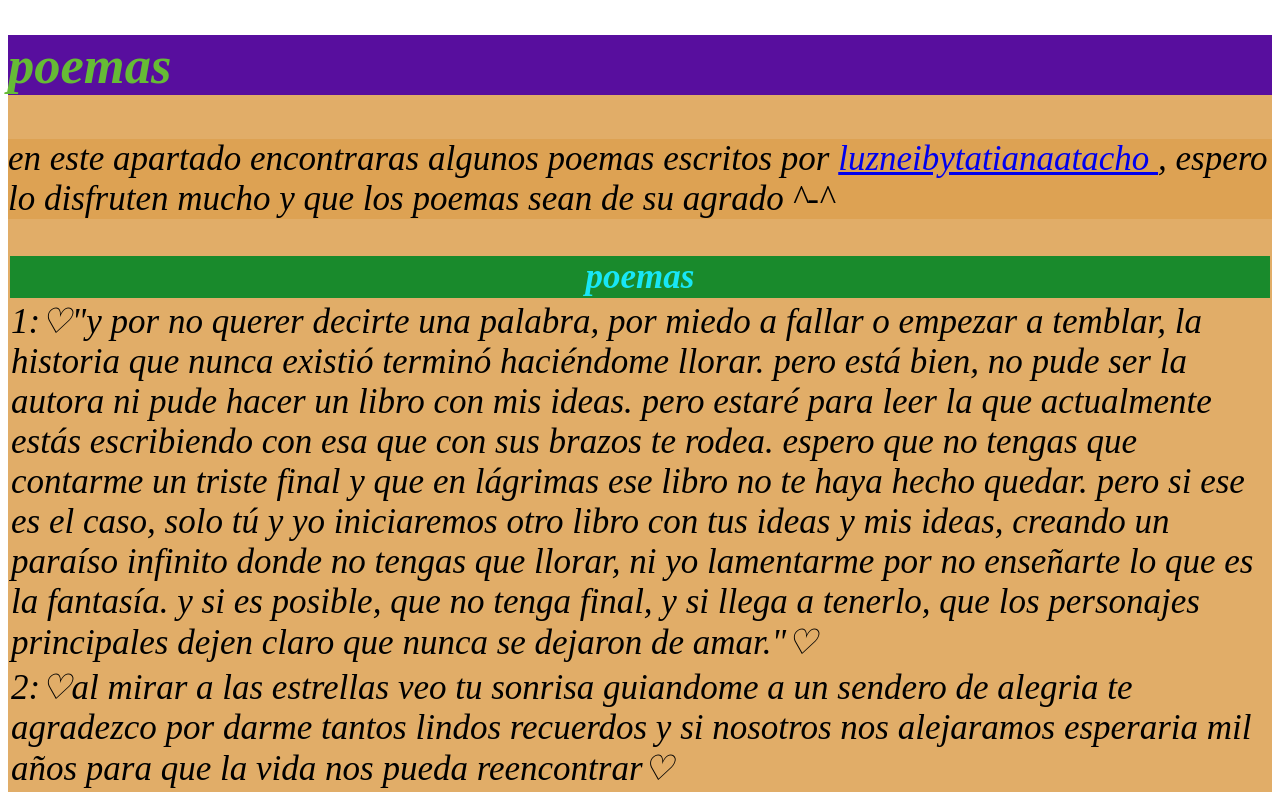
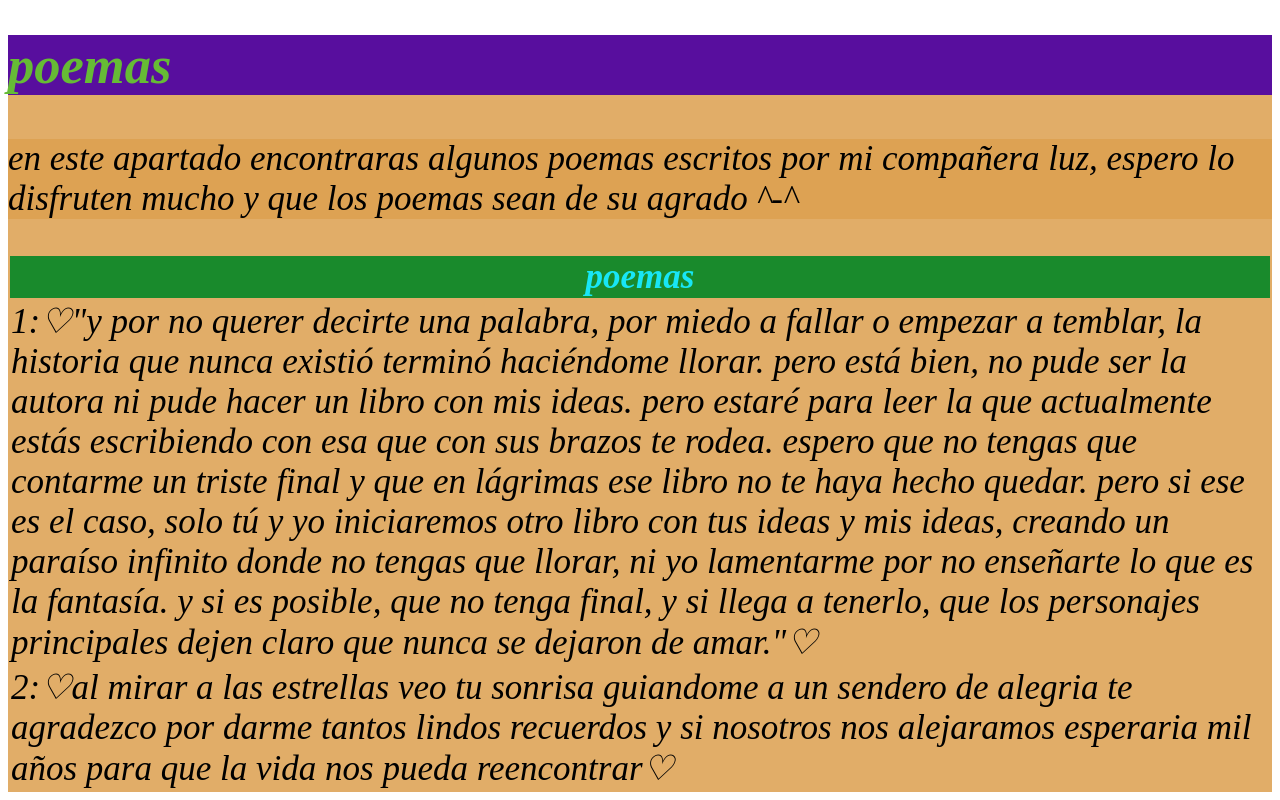
Before and after one commit to Maxel6782/Historias-poemas-entre_otros, a plain HTML site: page index.html in a window 1280 px wide. Shown: the part 987-1787 px from the top of the page. Drawn offline with Linux system fonts and the light colour scheme.

Commit message:
Add files via upload

```diff
--- a/index.html
+++ b/index.html
@@ -69,9 +69,7 @@
         <h2>Poemas</h2>
 
         <p>
-            en este apartado encontraras algunos poemas escritos por <a
-                href="https://www.instagram.com/luzneibytatianaatacho/">luzneibytatianaatacho
-            </a>,
+            en este apartado encontraras algunos poemas escritos por mi compañera Luz,
             espero lo disfruten mucho y que los poemas sean de su agrado ^-^
         </p>
 
```
